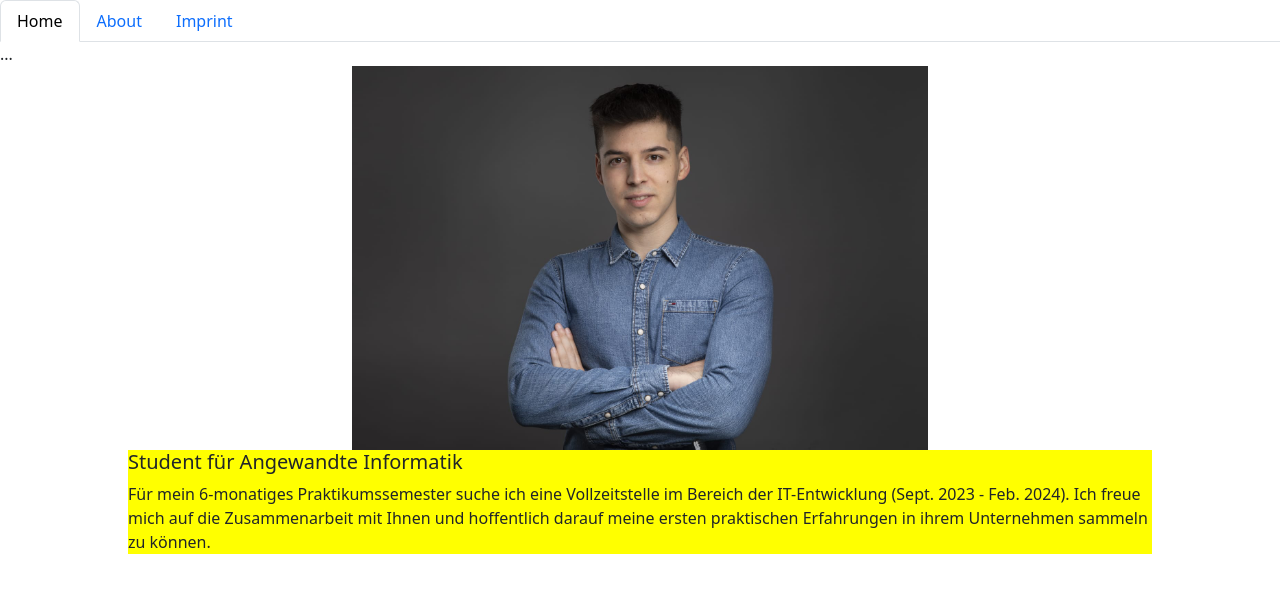
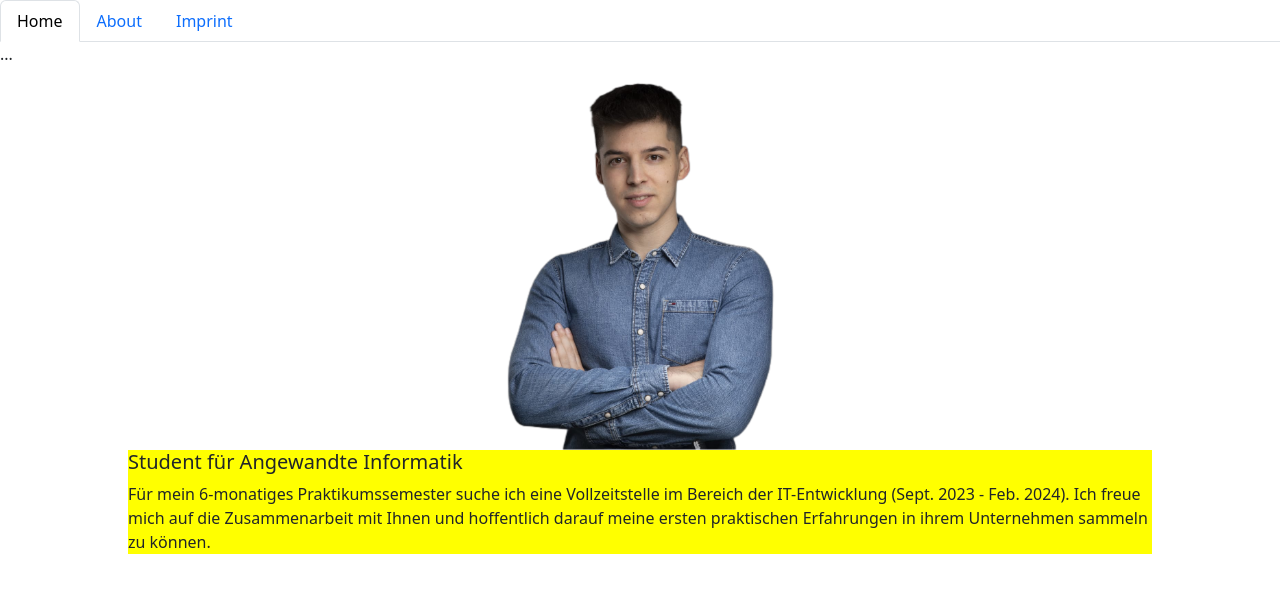
Before and after one commit to julianertle/Website, a React (Create React App) app: page / in a window 1280 px wide. Shown: the top 592 px of the page. Built offline with nearby package versions, Linux system fonts and the light colour scheme.

Commit message:
changed the portrait format

```diff
--- a/src/components/Content.js
+++ b/src/components/Content.js
@@ -1,14 +1,13 @@
 import React from "react";
 import './styles.css';
-import portraitImage from '../assets/portrait.jpeg';
+import portraitImage from '../assets/portrait.png';
 
 function Content() {
     return (
         <>
 
-                <img src={portraitImage} alt="Hey this is me :)" className="portrait-style" >
+                <img src={portraitImage} alt="Hey this is me :)" className="portrait-style" />
 
-                </img>
 
 
 
```
Also changed, not shown: src/assets/portrait.jpeg (deleted), src/assets/portrait.png (added).
